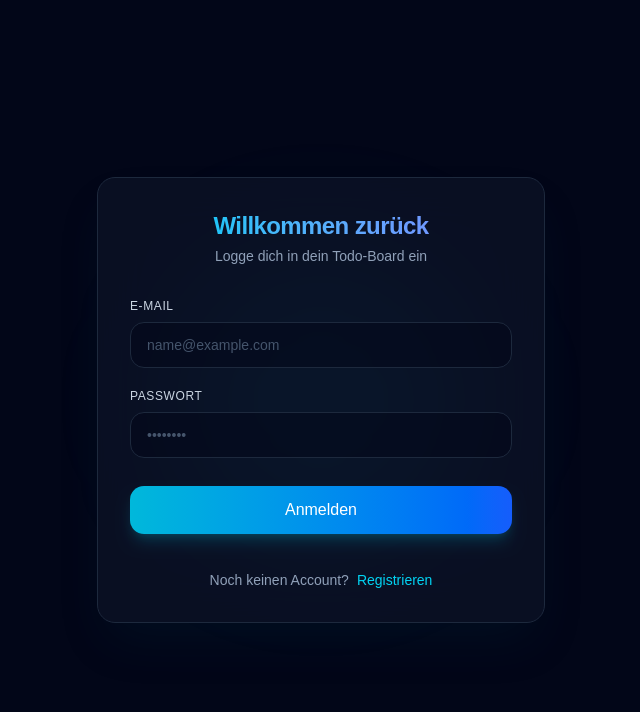
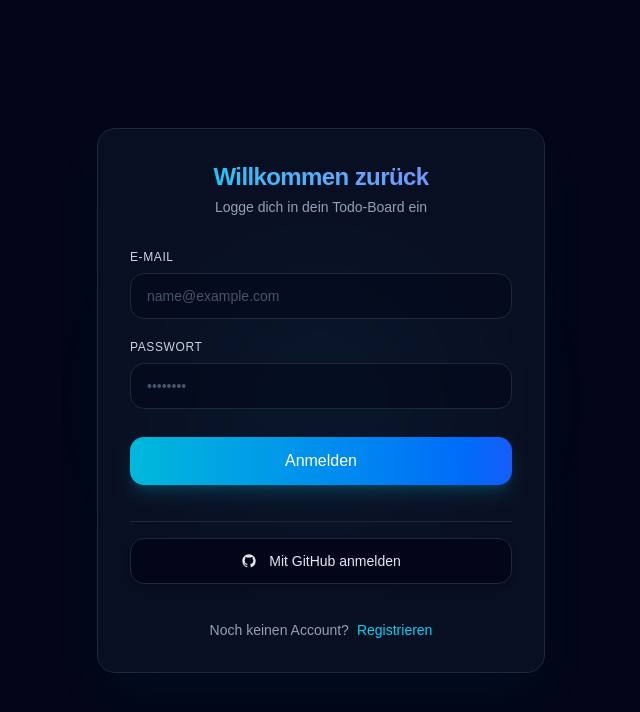
Before and after one commit to kevin-kirchmeer/todo-board-kevin, a React (Vite) app: page / in a window 1280 px wide. Shown: the top 712 px of the page, without its empty margins (319-959 px from the left). Built offline with nearby package versions, Linux system fonts and the light colour scheme; no server answers.

Commit message:
NEW: added with OAuth GitHub Btn

```diff
--- a/src/components/LogInPage.jsx
+++ b/src/components/LogInPage.jsx
@@ -1,6 +1,7 @@
 import { useState } from "react";
 import { login } from "../services/auth";
 import { Link } from "react-router-dom";
+import { loginWithGitHub } from "../services/auth";
 
 export default function LogInPage() {
   const [email, setEmail] = useState("");
@@ -11,7 +12,6 @@ export default function LogInPage() {
   async function handleSubmit(e) {
     e.preventDefault();
     setError(null);
-
     setLoading(true);
 
     try {
@@ -88,6 +88,29 @@ export default function LogInPage() {
             Anmelden
           </button>
 
+          <div className="mt-4 pt-4 border-t border-slate-800">
+            <button
+              type="button"
+              onClick={async () => {
+                try {
+                  await loginWithGitHub();
+                } catch (error) {
+                  setError(error.message);
+                }
+              }}
+              className="w-full py-3 px-4 rounded-xl font-medium bg-slate-950 border border-slate-800 text-slate-200 hover:bg-slate-800 hover:border-slate-700 transition-all flex items-center justify-center gap-3 text-sm cursor-pointer shadow-md"
+            >
+              <svg className="w-4 h-4 fill-current" viewBox="0 0 24 24">
+                <path
+                  fillRule="evenodd"
+                  clipRule="evenodd"
+                  d="M12 2C6.477 2 2 6.484 2 12.017c0 4.425 2.865 8.18 6.839 9.504.5.092.682-.217.682-.483 0-.237-.008-.868-.013-1.703-2.782.605-3.369-1.343-3.369-1.343-.454-1.158-1.11-1.466-1.11-1.466-.908-.62.069-.608.069-.608 1.003.07 1.53 1.032 1.53 1.032.892 1.53 2.341 1.088 2.91.832.092-.647.35-1.088.636-1.338-2.22-.253-4.555-1.113-4.555-4.951 0-1.093.39-1.988 1.029-2.688-.103-.253-.446-1.272.098-2.65 0 0 .84-.27 2.75 1.026A9.564 9.564 0 0112 6.844c.85.004 1.705.115 2.504.337 1.909-1.296 2.747-1.027 2.747-1.027.546 1.379.202 2.398.1 2.651.64.7 1.028 1.595 1.028 2.688 0 3.848-2.339 4.695-4.566 4.943.359.309.678.92.678 1.855 0 1.338-.012 2.419-.012 2.747 0 .268.18.58.688.482A10.019 10.019 0 0022 12.017C22 6.484 17.522 2 12 2z"
+                />
+              </svg>
+              Mit GitHub anmelden
+            </button>
+          </div>
+
           <div className="flex justify-center items-center gap-2 mt-4 text-sm text-slate-400">
             <p>Noch keinen Account?</p>
             <Link
--- a/src/services/auth.js
+++ b/src/services/auth.js
@@ -21,3 +21,10 @@ export async function logout() {
   const { error } = await supabase.auth.signOut();
   if (error) throw new Error(error.message);
 }
+
+export async function loginWithGitHub() {
+    const { error } = await supabase.auth.signInWithOAuth({
+        provider: 'github',
+    });
+    if (error) throw new Error(error.message);
+}
```
